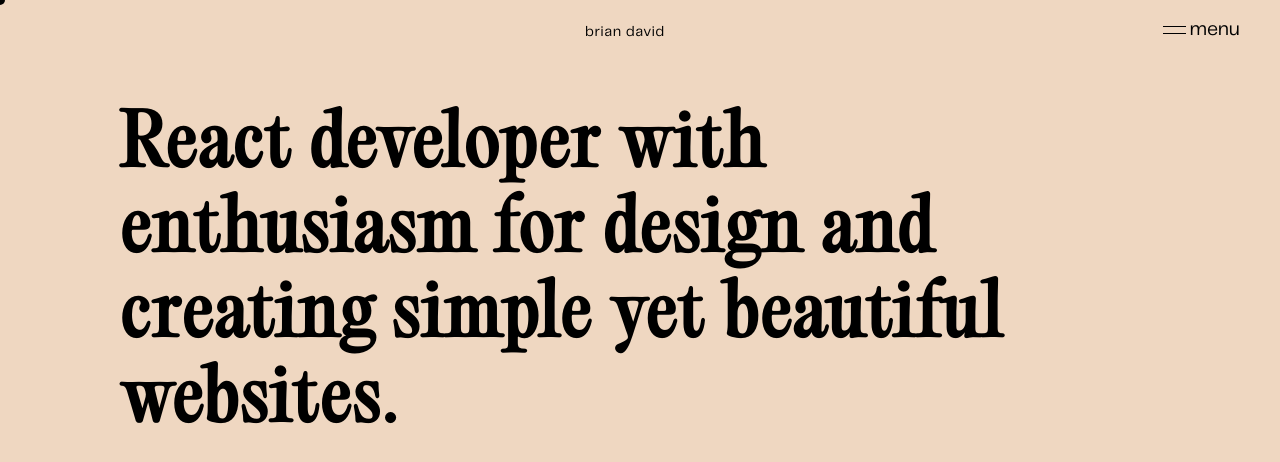
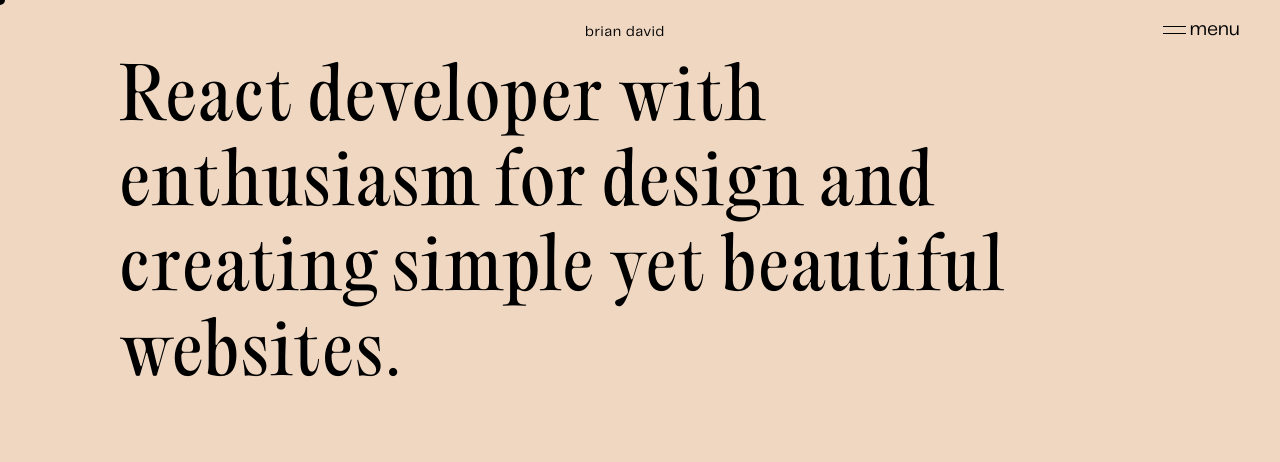
Before and after one commit to brian-david4/brian-portfolio-website, a React (Vite) app in the folder portfolio-website/: page / in a window 1280 px wide. Shown: the top 462 px of the page. Built offline with nearby package versions, Linux system fonts and the light colour scheme.

Commit message:
homepage title entry animations

```diff
--- a/portfolio-website/src/pages/Home/Home.tsx
+++ b/portfolio-website/src/pages/Home/Home.tsx
@@ -1,13 +1,31 @@
+import { motion } from "framer-motion";
 import styles from "./home.module.css";
+import { titleWordsAnim } from "./homeAnims";
 
 const Home = () => {
   const title =
     "React developer with enthusiasm for design and creating simple yet beautiful websites.";
+  const titleWords = title.split(" ");
   return (
     <>
       <div className={styles.homepage}>
         <div className={styles.titleWrapper}>
-          <h1 className={styles.title}>{title}</h1>
+          <p className={styles.title}>
+            {titleWords.map((word, idx) => (
+              <div className={styles.wordWrapper}>
+                <motion.div
+                  variants={titleWordsAnim}
+                  initial="initial"
+                  animate="enter"
+                  className={styles.word}
+                  key={idx}
+                  custom={idx}
+                >
+                  {word}
+                </motion.div>
+              </div>
+            ))}
+          </p>
         </div>
       </div>
     </>
--- a/portfolio-website/src/pages/Home/home.module.css
+++ b/portfolio-website/src/pages/Home/home.module.css
@@ -19,16 +19,41 @@
 .title {
   font-family: "Editorial Old Regular";
   font-size: 70px;
-  letter-spacing: 2.5px;
   transition: font-size 200ms ease-in-out;
+  user-select: none;
+  display: flex;
+  flex-wrap: wrap;
+  /* background-color: cadetblue; */
+}
+.wordWrapper {
+  margin-right: 1.7vmin;
+  height: fit-content;
+  /* background-color: aqua; */
+  padding: 0%;
+  overflow: hidden;
+}
+.word {
+  height: 100%;
+  width: 100%;
+  letter-spacing: 3px;
+  /* background-color: bisque; */
 }
 @media (max-width: 768px) {
   .title {
     font-size: 55px;
+  }
+  .word {
+    letter-spacing: 2px;
   }
 }
 @media (max-width: 478px) {
   .title {
     font-size: 36px;
   }
+  .wordWrapper {
+    margin-right: 1.2vmin;
+  }
+  .word {
+    letter-spacing: 1px;
+  }
 }
--- /dev/null
+++ b/portfolio-website/src/pages/Home/homeAnims.ts
@@ -0,0 +1,14 @@
+export const titleWordsAnim = {
+  initial: {
+    y: "110%",
+    // opacity: 0,
+  },
+  enter: (n: number) => ({
+    y: "0%",
+    // opacity: 1,
+    transition: { duration: 1.8, delay: n * 0.05, ease: [0.76, 0, 0.24, 1] },
+  }),
+  exit: {
+    y: "-100%",
+  },
+};
```
